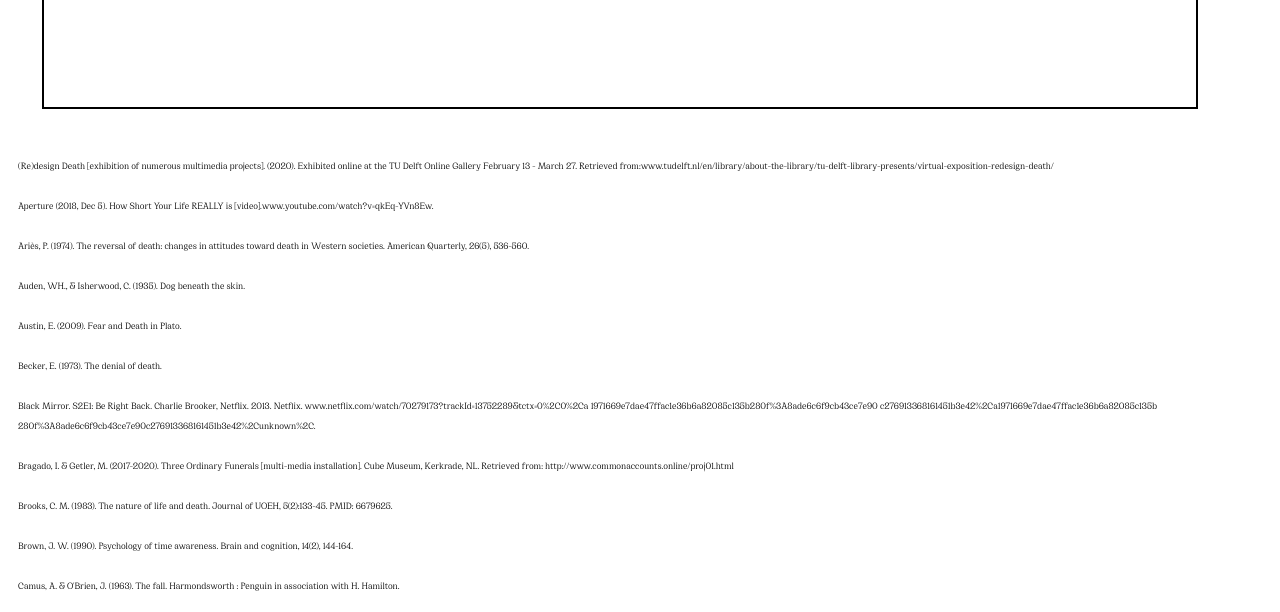
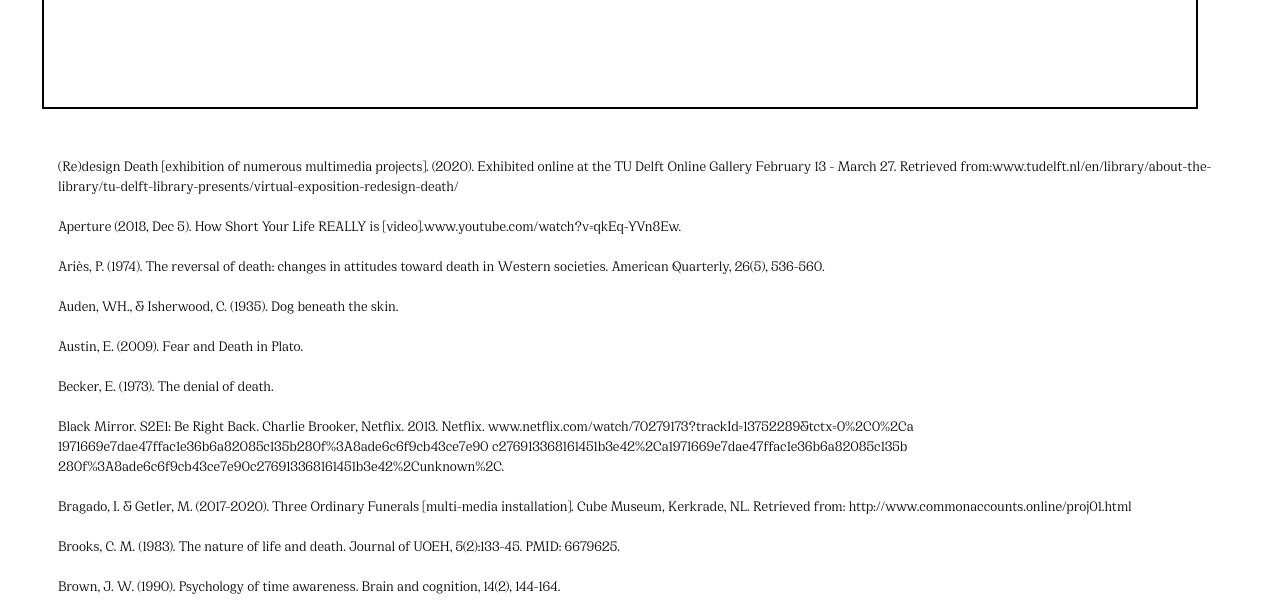
Before and after one commit to kabk/go-thesis-21-Ivi, a plain HTML site: page bibliography.html in a window 1280 px wide. Shown: the part 188-800 px from the top of the page. Drawn offline with Linux system fonts and the light colour scheme.

Commit message:
fix little minor issues
fix little minor issues

```diff
--- a/index.css
+++ b/index.css
@@ -26,6 +26,7 @@ a {
     text-decoration:none;
     color: black;
 }
+
 
 .navbutton-block {
   width: 90vw;
@@ -211,9 +212,12 @@ a {
 
 .biblio-text {
   font-family:Cirka;
-  font-size: 10px;
+  font-size: 15px;
   line-height: 20px;
   text-alight:center;
+
+  margin-left: 40px;
+  margin-right: 50px;
 }
 
 
```
Also changed, not shown: part2.html (+0 -1 lines), 2 other files.
